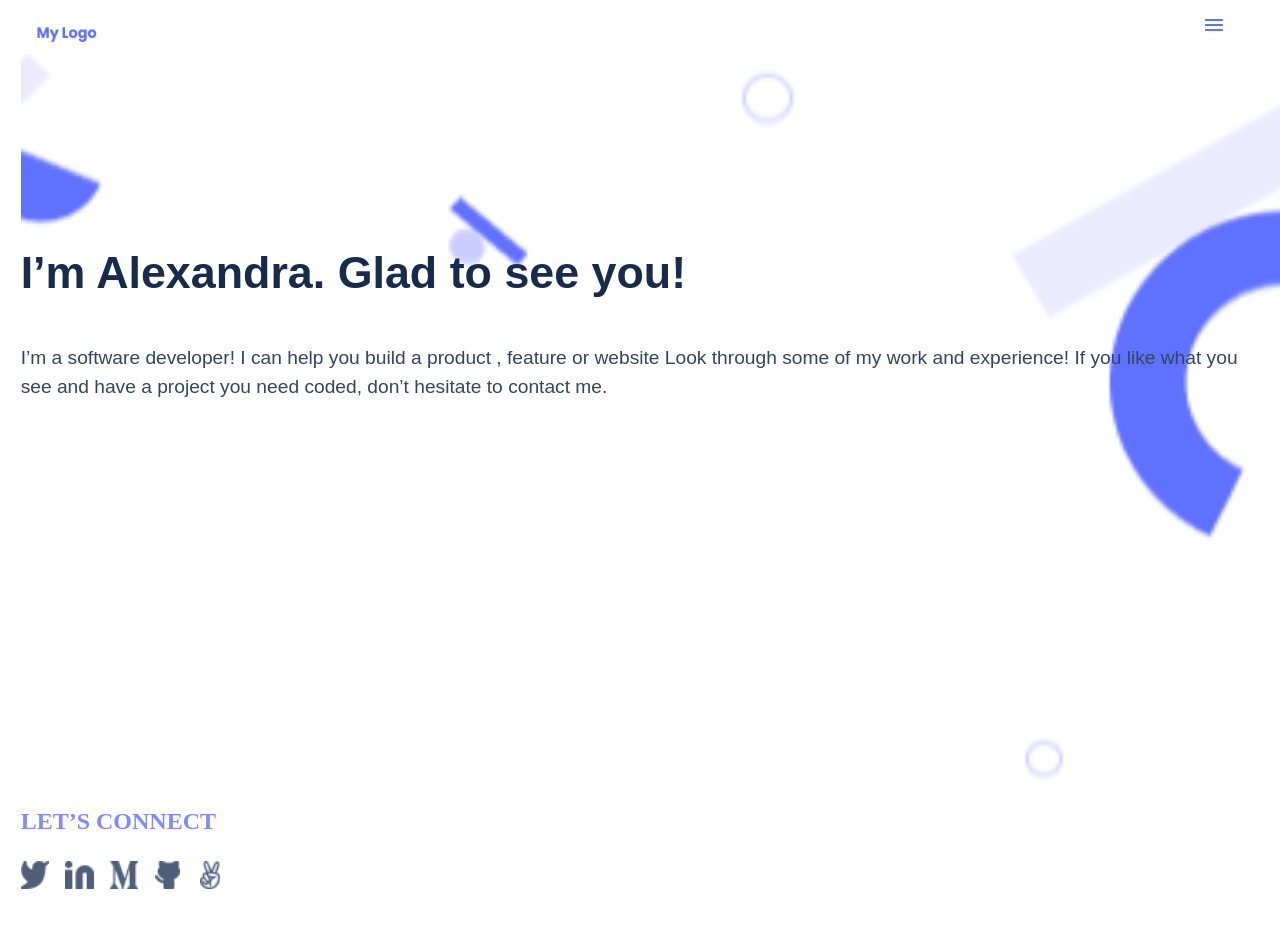
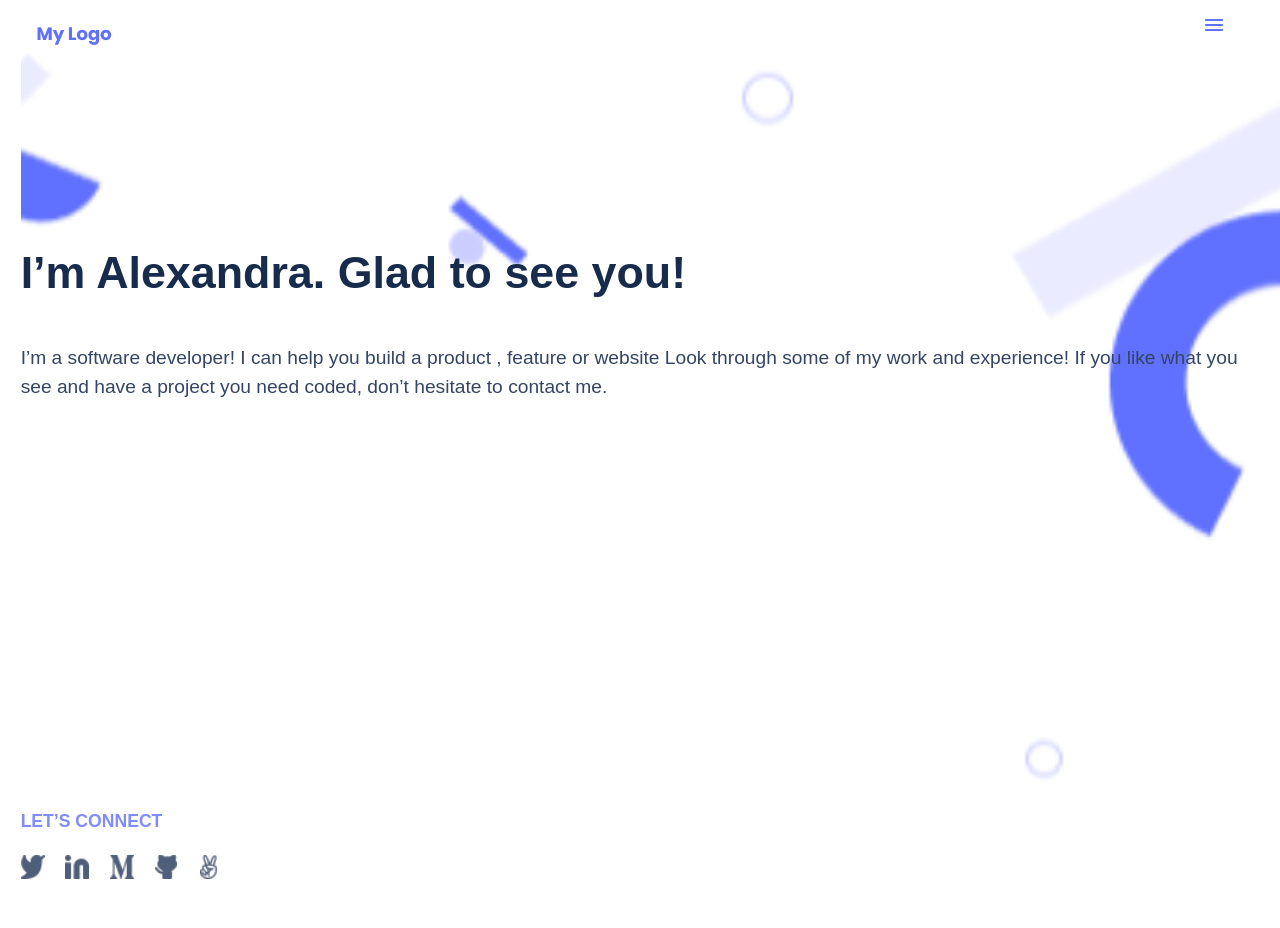
Before and after one commit to samuelkinyanjui/Portfolio-mobile-first, a website: page index.html in a window 1280 px wide. Shown: the top 928 px of the page. Drawn offline with Linux system fonts and the light colour scheme.

Commit message:
Update style.css
Updated style

```diff
--- a/style.css
+++ b/style.css
@@ -23,7 +23,7 @@ body {
 
   img {
     max-width: 100%;
-    max-height: 80%;
+    max-height: 100%;
     display: block;
   }
 
@@ -63,7 +63,7 @@ body {
     display: flex;
     flex-direction: column;
     width: 100%;
-    height: 75%;
+    height: 90%;
   }
 
   .headlinebody {
@@ -81,6 +81,7 @@ body {
     margin-top: 13%;
     width: 100%;
     display: flex;
+    font-family: 'Poppins', Arial, Helvetica, sans-serif;
     font-style: normal;
     color: #172b4d;
     font-weight: 700;
@@ -111,9 +112,9 @@ body {
     height: 1rem;
     font-style: normal;
     font-weight: 600;
-    font-size: 1.5rem;
+    font-size: 1.1rem;
     line-height: 2rem;
-    font-family: 'Poppins';
+    font-family: 'Poppins', Arial, Helvetica, sans-serif;
     color: #7f8cff;
   }
 
@@ -121,7 +122,7 @@ body {
     display: flex;
     flex: 1;
     width: 13.6rem;
-    height: 2rem;
+    height: 1.2rem;
     flex-grow: 2;
   }
 
@@ -192,7 +193,7 @@ body {
     list-style: none;
     padding-left: 0;
     width: 2.8rem;
-    height: 2.2rem;
+    height: 1.5rem;
   }
 
   .media li {
```
